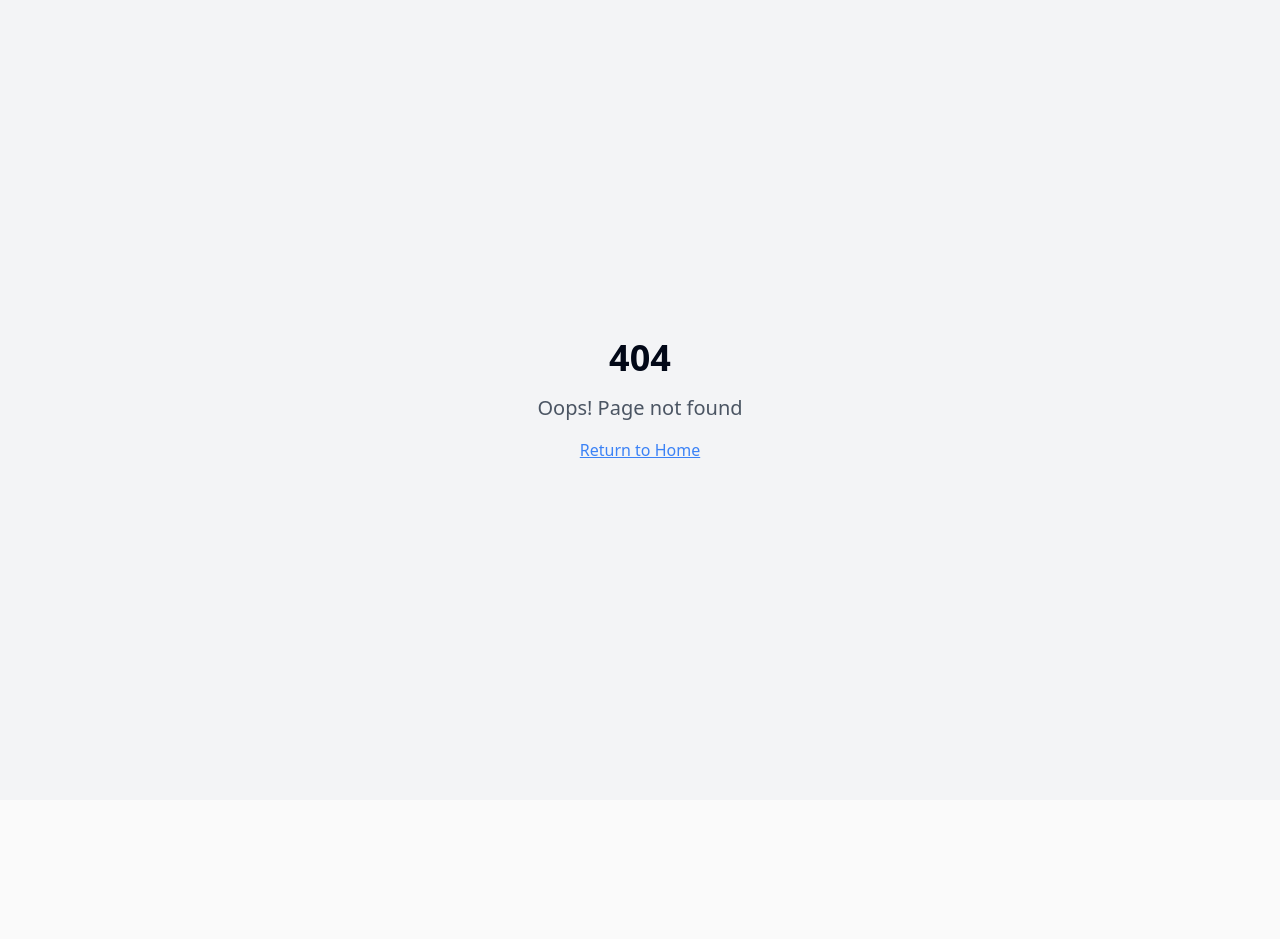
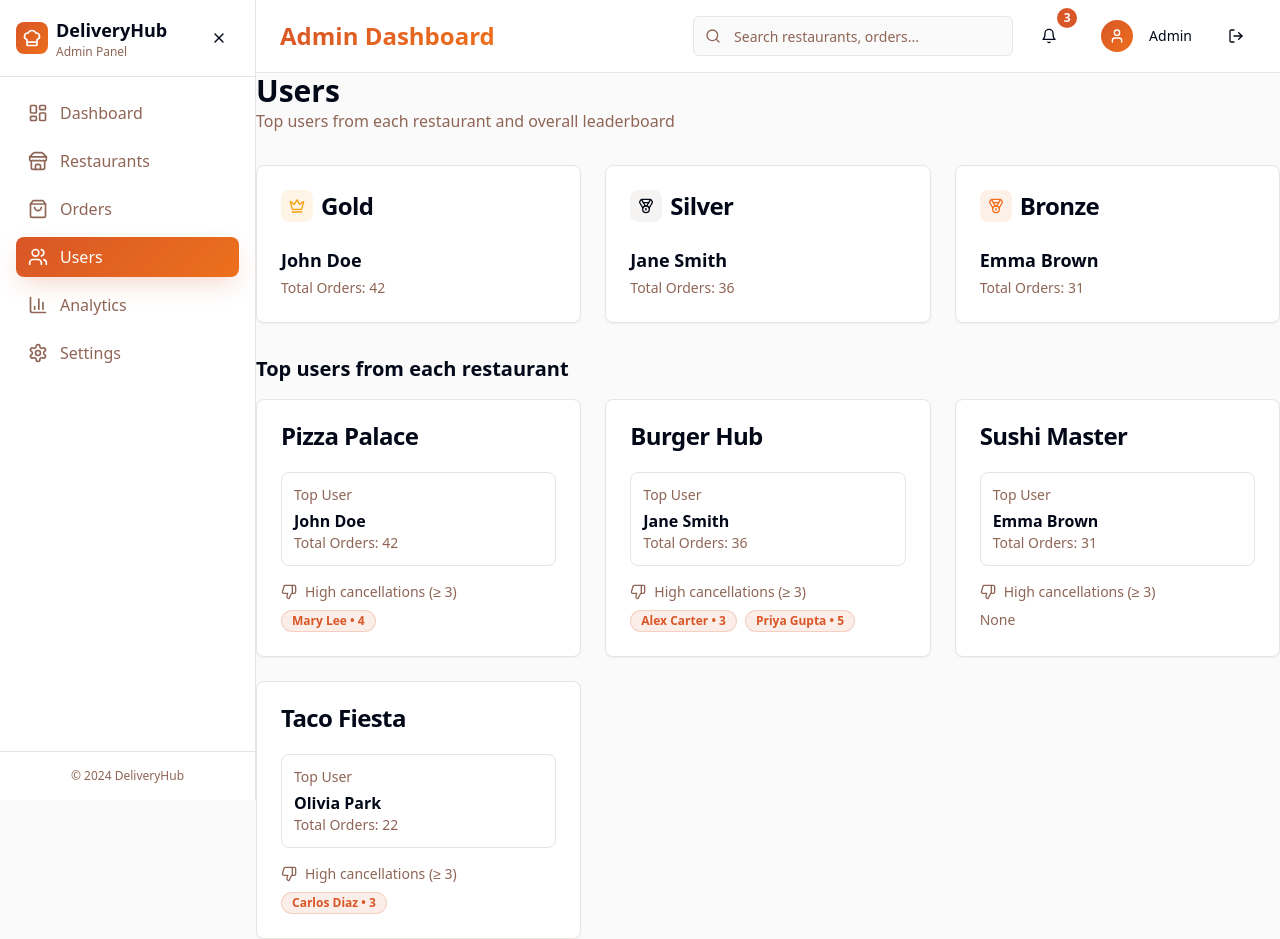
Before and after one commit to jayShah1407/hotel-hop-hub, a React (Vite) app: page /users in a window 1280 px wide. Before the commit this address had no page. Before the commit the page ends 800 px from the top, so only its background shows below. Built offline with nearby package versions, Linux system fonts and the light colour scheme.

Commit message:
Add top users to user screen
Add functionality to display top users per restaurant, including those with the most orders and those who have canceled multiple orders. Also, implement a tiered user system (Gold, Silver, Bronze) based on total orders.

```diff
--- a/src/App.tsx
+++ b/src/App.tsx
@@ -8,6 +8,7 @@ import Restaurants from "./pages/Restaurants";
 import RestaurantMenu from "./pages/RestaurantMenu";
 import AdminLogin from "./pages/AdminLogin";
 import Orders from "./pages/Orders";
+import Users from "./pages/Users";
 import NotFound from "./pages/NotFound";
 
 const queryClient = new QueryClient();
@@ -24,6 +25,7 @@ const App = () => (
           <Route path="/restaurants" element={<Restaurants />} />
           <Route path="/restaurants/:id/menu" element={<RestaurantMenu />} />
           <Route path="/orders" element={<Orders />} />
+          <Route path="/users" element={<Users />} />
           {/* ADD ALL CUSTOM ROUTES ABOVE THE CATCH-ALL "*" ROUTE */}
           <Route path="*" element={<NotFound />} />
         </Routes>
--- /dev/null
+++ b/src/pages/Users.tsx
@@ -0,0 +1,196 @@
+import { useEffect, useMemo } from "react";
+import { Layout } from "@/components/admin/Layout";
+import { Card, CardContent, CardHeader, CardTitle } from "@/components/ui/card";
+import { Badge } from "@/components/ui/badge";
+import { Crown, Medal, ThumbsDown } from "lucide-react";
+
+interface User {
+  id: string;
+  name: string;
+  restaurant: string;
+  totalOrders: number;
+  canceledOrders: number;
+}
+
+// Mock users data - replace with Supabase later
+const users: User[] = [
+  { id: "u1", name: "John Doe", restaurant: "Pizza Palace", totalOrders: 42, canceledOrders: 1 },
+  { id: "u2", name: "Mary Lee", restaurant: "Pizza Palace", totalOrders: 18, canceledOrders: 4 },
+  { id: "u3", name: "Mike Chen", restaurant: "Pizza Palace", totalOrders: 27, canceledOrders: 0 },
+
+  { id: "u4", name: "Jane Smith", restaurant: "Burger Hub", totalOrders: 36, canceledOrders: 2 },
+  { id: "u5", name: "Alex Carter", restaurant: "Burger Hub", totalOrders: 21, canceledOrders: 3 },
+  { id: "u6", name: "Priya Gupta", restaurant: "Burger Hub", totalOrders: 12, canceledOrders: 5 },
+
+  { id: "u7", name: "Liam Wong", restaurant: "Sushi Master", totalOrders: 29, canceledOrders: 1 },
+  { id: "u8", name: "Emma Brown", restaurant: "Sushi Master", totalOrders: 31, canceledOrders: 0 },
+
+  { id: "u9", name: "Carlos Diaz", restaurant: "Taco Fiesta", totalOrders: 16, canceledOrders: 3 },
+  { id: "u10", name: "Olivia Park", restaurant: "Taco Fiesta", totalOrders: 22, canceledOrders: 2 },
+];
+
+const CANCEL_THRESHOLD = 3;
+
+export default function Users() {
+  // SEO
+  useEffect(() => {
+    document.title = "Users Leaderboard | DeliveryHub Admin";
+    const desc = "Top users by restaurant, high cancellation users, and global gold/silver/bronze leaderboard.";
+    let meta = document.querySelector('meta[name="description"]');
+    if (!meta) {
+      meta = document.createElement("meta");
+      meta.setAttribute("name", "description");
+      document.head.appendChild(meta);
+    }
+    meta.setAttribute("content", desc);
+  }, []);
+
+  const leaderboard = useMemo(() => {
+    const sorted = [...users].sort((a, b) => b.totalOrders - a.totalOrders);
+    return {
+      gold: sorted[0],
+      silver: sorted[1],
+      bronze: sorted[2],
+    };
+  }, []);
+
+  const perRestaurant = useMemo(() => {
+    const map: Record<string, { topUser: User | null; highCancelers: User[] }> = {};
+    for (const u of users) {
+      if (!map[u.restaurant]) map[u.restaurant] = { topUser: null, highCancelers: [] };
+      const r = map[u.restaurant];
+      // top user by total orders
+      if (!r.topUser || u.totalOrders > r.topUser.totalOrders) r.topUser = u;
+      // high cancelers list
+      if (u.canceledOrders >= CANCEL_THRESHOLD) r.highCancelers.push(u);
+    }
+    return Object.entries(map).map(([restaurant, data]) => ({ restaurant, ...data }));
+  }, []);
+
+  return (
+    <Layout>
+      <div className="space-y-8">
+        <header>
+          <h1 className="text-3xl font-bold text-foreground">Users</h1>
+          <p className="text-muted-foreground">Top users from each restaurant and overall leaderboard</p>
+        </header>
+
+        {/* Global Leaderboard */}
+        <section>
+          <h2 className="sr-only">Leaderboard</h2>
+          <div className="grid grid-cols-1 md:grid-cols-3 gap-6">
+            {/* Gold */}
+            <Card className="hover:shadow-elegant transition-all duration-300">
+              <CardHeader>
+                <CardTitle className="flex items-center gap-2">
+                  <span className="inline-flex w-8 h-8 items-center justify-center rounded-lg bg-warning/10">
+                    <Crown className="w-4 h-4 text-warning" />
+                  </span>
+                  Gold
+                </CardTitle>
+              </CardHeader>
+              <CardContent>
+                {leaderboard.gold ? (
+                  <div className="space-y-1">
+                    <p className="text-lg font-semibold text-foreground">{leaderboard.gold.name}</p>
+                    <p className="text-sm text-muted-foreground">Total Orders: {leaderboard.gold.totalOrders}</p>
+                  </div>
+                ) : (
+                  <p className="text-sm text-muted-foreground">No data</p>
+                )}
+              </CardContent>
+            </Card>
+
+            {/* Silver */}
+            <Card className="hover:shadow-elegant transition-all duration-300">
+              <CardHeader>
+                <CardTitle className="flex items-center gap-2">
+                  <span className="inline-flex w-8 h-8 items-center justify-center rounded-lg bg-muted">
+                    <Medal className="w-4 h-4 text-foreground" />
+                  </span>
+                  Silver
+                </CardTitle>
+              </CardHeader>
+              <CardContent>
+                {leaderboard.silver ? (
+                  <div className="space-y-1">
+                    <p className="text-lg font-semibold text-foreground">{leaderboard.silver.name}</p>
+                    <p className="text-sm text-muted-foreground">Total Orders: {leaderboard.silver.totalOrders}</p>
+                  </div>
+                ) : (
+                  <p className="text-sm text-muted-foreground">No data</p>
+                )}
+              </CardContent>
+            </Card>
+
+            {/* Bronze */}
+            <Card className="hover:shadow-elegant transition-all duration-300">
+              <CardHeader>
+                <CardTitle className="flex items-center gap-2">
+                  <span className="inline-flex w-8 h-8 items-center justify-center rounded-lg bg-accent/10">
+                    <Medal className="w-4 h-4 text-accent" />
+                  </span>
+                  Bronze
+                </CardTitle>
+              </CardHeader>
+              <CardContent>
+                {leaderboard.bronze ? (
+                  <div className="space-y-1">
+                    <p className="text-lg font-semibold text-foreground">{leaderboard.bronze.name}</p>
+                    <p className="text-sm text-muted-foreground">Total Orders: {leaderboard.bronze.totalOrders}</p>
+                  </div>
+                ) : (
+                  <p className="text-sm text-muted-foreground">No data</p>
+                )}
+              </CardContent>
+            </Card>
+          </div>
+        </section>
+
+        {/* Top users per restaurant */}
+        <section className="space-y-4">
+          <h2 className="text-xl font-semibold text-foreground">Top users from each restaurant</h2>
+          <div className="grid grid-cols-1 md:grid-cols-2 xl:grid-cols-3 gap-6">
+            {perRestaurant.map(({ restaurant, topUser, highCancelers }) => (
+              <Card key={restaurant} className="hover:shadow-elegant transition-all duration-300">
+                <CardHeader>
+                  <CardTitle>{restaurant}</CardTitle>
+                </CardHeader>
+                <CardContent className="space-y-4">
+                  <div className="rounded-lg border border-border p-3">
+                    <p className="text-sm text-muted-foreground">Top User</p>
+                    {topUser ? (
+                      <div className="mt-1">
+                        <p className="font-semibold text-foreground">{topUser.name}</p>
+                        <p className="text-sm text-muted-foreground">Total Orders: {topUser.totalOrders}</p>
+                      </div>
+                    ) : (
+                      <p className="text-sm text-muted-foreground">No data</p>
+                    )}
+                  </div>
+
+                  <div>
+                    <p className="text-sm text-muted-foreground mb-2 flex items-center gap-2">
+                      <ThumbsDown className="w-4 h-4" /> High cancellations (≥ {CANCEL_THRESHOLD})
+                    </p>
+                    {highCancelers.length ? (
+                      <div className="flex flex-wrap gap-2">
+                        {highCancelers.map((u) => (
+                          <Badge key={u.id} variant="outline" className="bg-destructive/10 text-destructive border-destructive/20">
+                            {u.name} • {u.canceledOrders}
+                          </Badge>
+                        ))}
+                      </div>
+                    ) : (
+                      <p className="text-sm text-muted-foreground">None</p>
+                    )}
+                  </div>
+                </CardContent>
+              </Card>
+            ))}
+          </div>
+        </section>
+      </div>
+    </Layout>
+  );
+}
```
